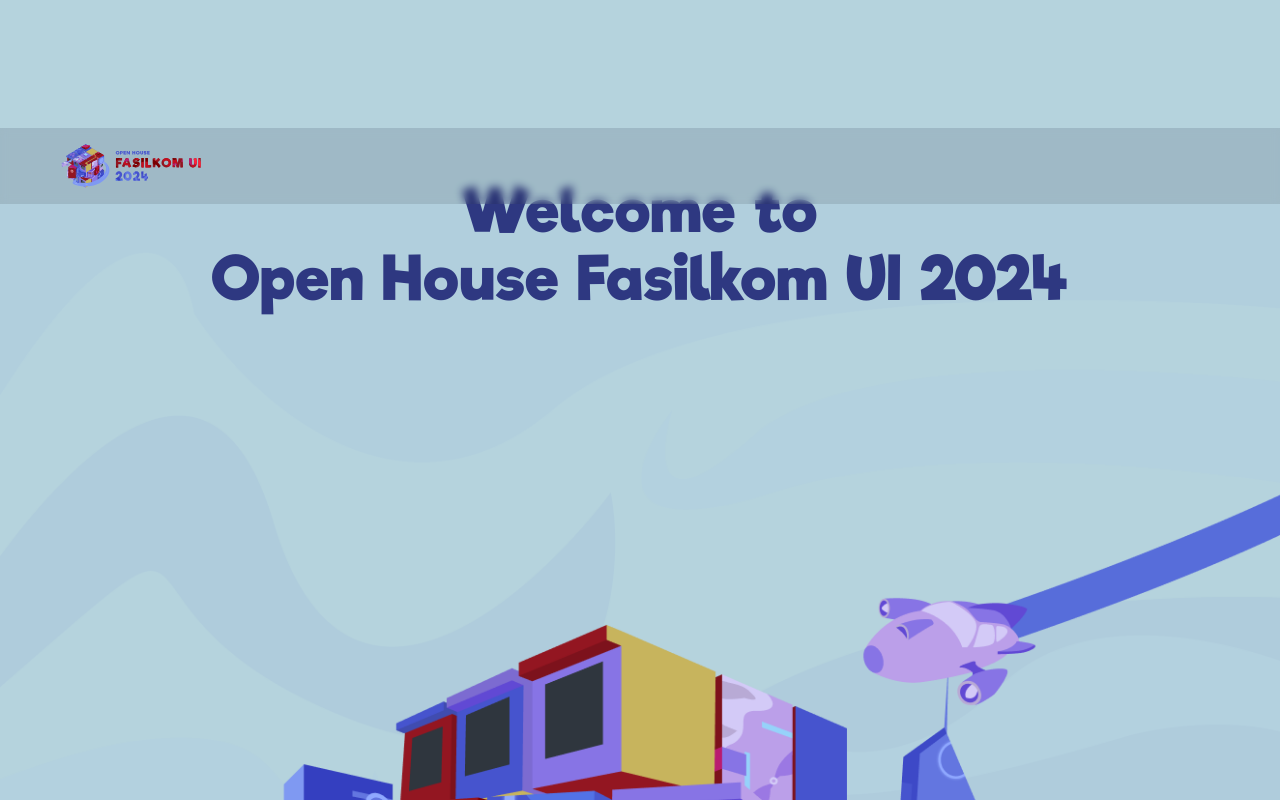
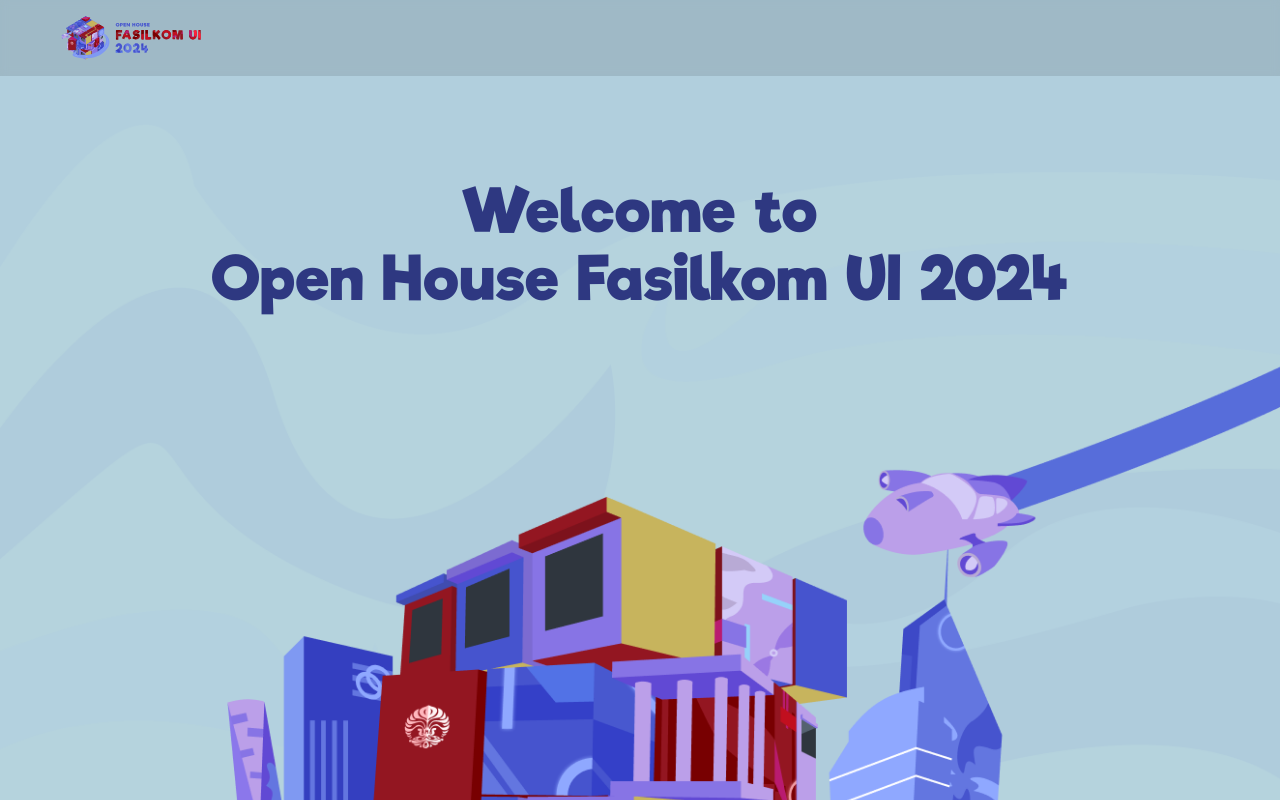
Before and after one commit to OH-Fasilkom-UI/oh24-frontend, a Next.js app: page /login in a window 1280 px wide. Shown: the top 800 px of the page. Built offline with nearby package versions, Linux system fonts and the light colour scheme.

Commit message:
fix: navbar misposition in login page

```diff
--- a/modules/LoginModule/sections/LoginPage.tsx
+++ b/modules/LoginModule/sections/LoginPage.tsx
@@ -18,7 +18,7 @@
         stiffness: 260,
         damping: 20,
       }}
-      className="flex flex-col items-center mt-20 md:mt-32"
+      className="flex flex-col items-center pt-20 md:pt-32"
     >
       <div className="font-bold flex flex-col md:gap-8 tracking-[1.5px] leading-[36px] font-riffic text-center md:text-[50px] lg:text-[60px] max-md:text-[30px] text-[#2E3881] pt-[64px]">
         <span className="font-riffic">Welcome to </span>
```
